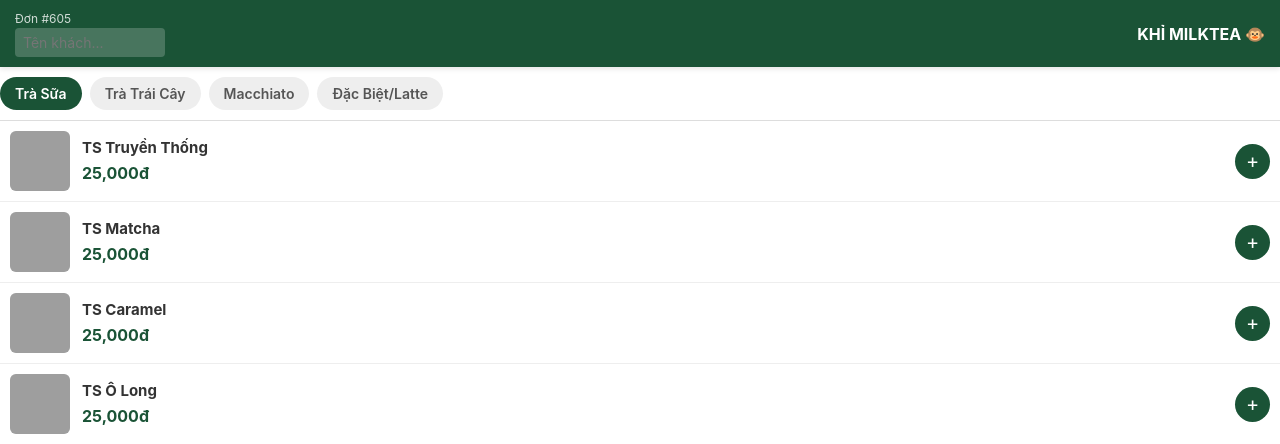
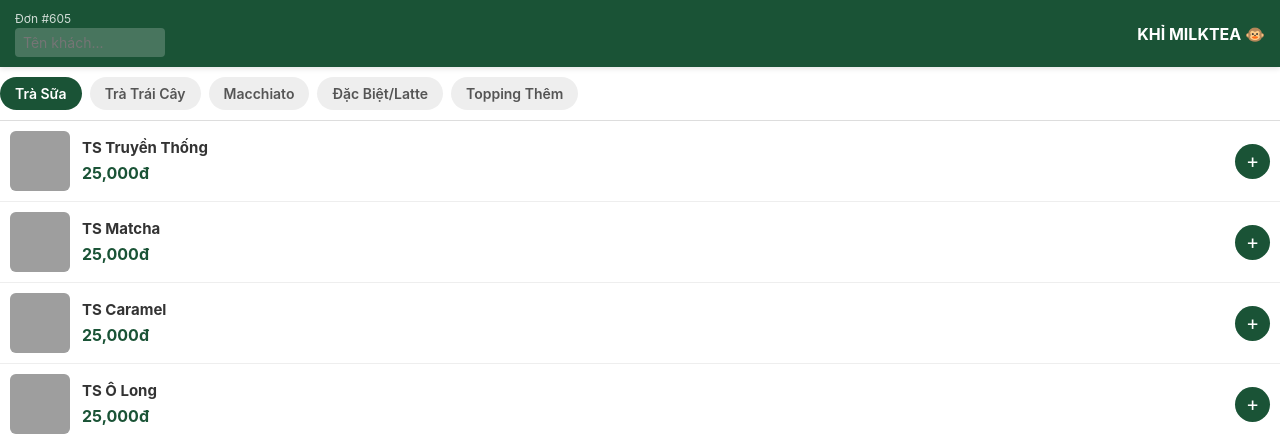
Before and after one commit to vohuynhanhduy0905-arch/KHIBOT, a FastAPI app: page /webapp in a window 1280 px wide. Shown: the top 444 px of the page. Run offline with FastAPI, Linux system fonts and the light colour scheme; parts of the project's set-up code (start-up, migrations or seed data) failed here and were passed over; some libraries are stand-ins or nearby versions; grey boxes are pictures that could not be loaded.

Commit message:
Update webapp.html

```diff
--- a/templates/webapp.html
+++ b/templates/webapp.html
@@ -98,17 +98,10 @@
             <button class="qty-btn" onclick="adjustQty(1)">+</button>
         </div>
     </div>
-    <div class="modal-body">
-        <!-- TOPPING 5K -->
-        <div class="section-title">✨ Topping Thường (+5k)</div>
-        <div id="listTopping5k"></div>
+     <div class="modal-body">
 
-        <!-- TOPPING 10K -->
-        <div class="section-title">🍓 Topping Trái Cây (+10k)</div>
-        <div id="listTopping10k"></div>
-
-        <!-- NOTE -->
-        <div class="section-title">📝 Ghi chú</div>
+        <!-- 1. ĐƯA GHI CHÚ LÊN ĐẦU -->
+        <div class="section-title">📝 Ghi chú (Đá/Ngọt)</div>
         <div id="listNotes">
             <div class="note-tag" onclick="toggleNote(this)">Ít đá</div>
             <div class="note-tag" onclick="toggleNote(this)">Không đá</div>
@@ -116,6 +109,16 @@
             <div class="note-tag" onclick="toggleNote(this)">Nhiều ngọt</div>
             <div class="note-tag" onclick="toggleNote(this)">Mang về</div>
         </div>
+
+        <!-- 2. ĐẾN PHẦN CHỌN TOPPING (Sửa tiêu đề để nhân viên hiểu) -->
+        <div class="section-title" style="color: var(--primary); margin-top: 20px;">
+            🍹 Tùy chọn Topping<br>
+            <small style="font-weight: normal; color: #666; font-size: 11px;">(Không chọn = Mặc định Full Topping)</small>
+        </div>
+
+        <!-- Render danh sách Topping -->
+        <div id="listTopping5k"></div>
+        <div id="listTopping10k"></div>
     </div>
     <div style="padding: 15px; border-top: 1px solid #eee;">
         <button class="btn-submit w-100" onclick="addToCart()">THÊM (<span id="mBtnTotal">0</span>đ)</button>
@@ -130,7 +133,8 @@
         { id: 'trasua', name: 'Trà Sữa' },
         { id: 'traicay', name: 'Trà Trái Cây' },
         { id: 'macchiato', name: 'Macchiato' },
-        { id: 'dacbiet', name: 'Đặc Biệt/Latte' }
+        { id: 'dacbiet', name: 'Đặc Biệt/Latte' },
+        { id: 'topping', name: 'Topping Thêm' } // <--- MỚI: Thêm tab Topping
     ];
 
     const products = [
@@ -165,6 +169,25 @@
         { id: 31, cat: 'dacbiet', name: 'Sữa Tươi Trân Châu ĐĐ', price: 27000, img: 'https://img.icons8.com/emoji/96/glass-of-milk.png' },
         { id: 32, cat: 'dacbiet', name: 'Hồng Trà Latte', price: 27000, img: 'https://img.icons8.com/emoji/96/glass-of-milk.png' },
         { id: 33, cat: 'dacbiet', name: 'Matcha Latte', price: 27000, img: 'https://img.icons8.com/emoji/96/glass-of-milk.png' },
+        // 1. Nhóm Topping 5k
+        { id: 90, cat: 'topping', name: 'Thêm Trân Châu', price: 5000, img: 'https://img.icons8.com/color/96/boiling-bubbles.png' },
+        { id: 91, cat: 'topping', name: 'Thêm Củ Năng', price: 5000, img: 'https://img.icons8.com/color/96/ingredients.png' },
+        { id: 92, cat: 'topping', name: 'Thêm Phô Mai', price: 5000, img: 'https://img.icons8.com/color/96/cheese.png' },
+        { id: 93, cat: 'topping', name: 'Thêm Rau Câu', price: 5000, img: 'https://img.icons8.com/color/96/jelly.png' },
+        { id: 94, cat: 'topping', name: 'Thêm Khúc Bạch', price: 5000, img: 'https://img.icons8.com/color/96/tofu.png' },
+        { id: 95, cat: 'topping', name: 'Thêm Sương Sáo', price: 5000, img: 'https://img.icons8.com/color/96/jelly-band.png' },
+        { id: 96, cat: 'topping', name: 'Thêm Thạch Đào', price: 5000, img: 'https://img.icons8.com/color/96/peach.png' },
+        { id: 97, cat: 'topping', name: 'Thêm Flan Trứng', price: 5000, img: 'https://img.icons8.com/color/96/creme-caramel.png' },
+        { id: 98, cat: 'topping', name: 'Thêm Ngọc Trai', price: 5000, img: 'https://img.icons8.com/color/96/pearl.png' },
+        { id: 99, cat: 'topping', name: 'Thêm Khoai Dẻo', price: 5000, img: 'https://img.icons8.com/color/96/potato.png' },
+
+        // 2. Nhóm Topping Trái Cây (Giả định 10k/phần thêm)
+        { id: 100, cat: 'topping', name: 'Thêm Đác Thơm', price: 10000, img: 'https://img.icons8.com/color/96/pineapple.png' },
+        { id: 101, cat: 'topping', name: 'Thêm Đác Dâu Tằm', price: 10000, img: 'https://img.icons8.com/color/96/raspberry.png' },
+        { id: 102, cat: 'topping', name: 'Thêm TC Nhiệt Đới', price: 10000, img: 'https://img.icons8.com/color/96/fruit-bag.png' },
+        { id: 104, cat: 'topping', name: 'Thêm Dưa Lưới', price: 10000, img: 'https://img.icons8.com/color/96/melon.png' },
+        { id: 105, cat: 'topping', name: 'Thêm Ổi Hồng', price: 10000, img: 'https://img.icons8.com/color/96/guava.png' },
+        { id: 106, cat: 'topping', name: 'Thêm Mãng Cầu', price: 10000, img: 'https://img.icons8.com/color/96/custard-apple.png' },
     ];
 
     const topping5k = ["Trân Châu", "Củ Năng", "Phô Mai", "Rau Câu", "Khúc Bạch", "Sương Sáo", "Thạch Đào", "Flan Trứng", "Ngọc Trai", "Khoai Dẻo"];
@@ -221,14 +244,16 @@
         // Render Toppings
         const t5 = document.getElementById('listTopping5k');
         t5.innerHTML = topping5k.map(t => `
-            <div class="topping-item" onclick="toggleTop(this, '${t}', 5000)">
-                <span class="t-name">${t}</span> <span class="t-price">+5k</span>
+            <div class="topping-item" onclick="toggleTop(this, '${t}', 0)"> <!-- Truyền giá 0 -->
+                <span class="t-name">${t}</span>
+                <!-- Đã xóa thẻ span hiển thị giá +5k -->
             </div>`).join('');
 
         const t10 = document.getElementById('listTopping10k');
         t10.innerHTML = topping10k.map(t => `
-            <div class="topping-item" onclick="toggleTop(this, '${t}', 10000)">
-                <span class="t-name">${t}</span> <span class="t-price text-danger">+10k</span>
+            <div class="topping-item" onclick="toggleTop(this, '${t}', 0)"> <!-- Truyền giá 0 -->
+                <span class="t-name">${t}</span>
+                <!-- Đã xóa thẻ span hiển thị giá +10k -->
             </div>`).join('');
 
         // Reset Notes
@@ -247,7 +272,8 @@
     function toggleTop(el, name, price) {
         el.classList.toggle('active');
         if(el.classList.contains('active')) {
-            currentItem.tops.push({name, price});
+            // Giá 0đ vì đây là chọn trong phần có sẵn, không phải mua thêm
+            currentItem.tops.push({name, price: 0});
         } else {
             currentItem.tops = currentItem.tops.filter(t => t.name !== name);
         }
```
